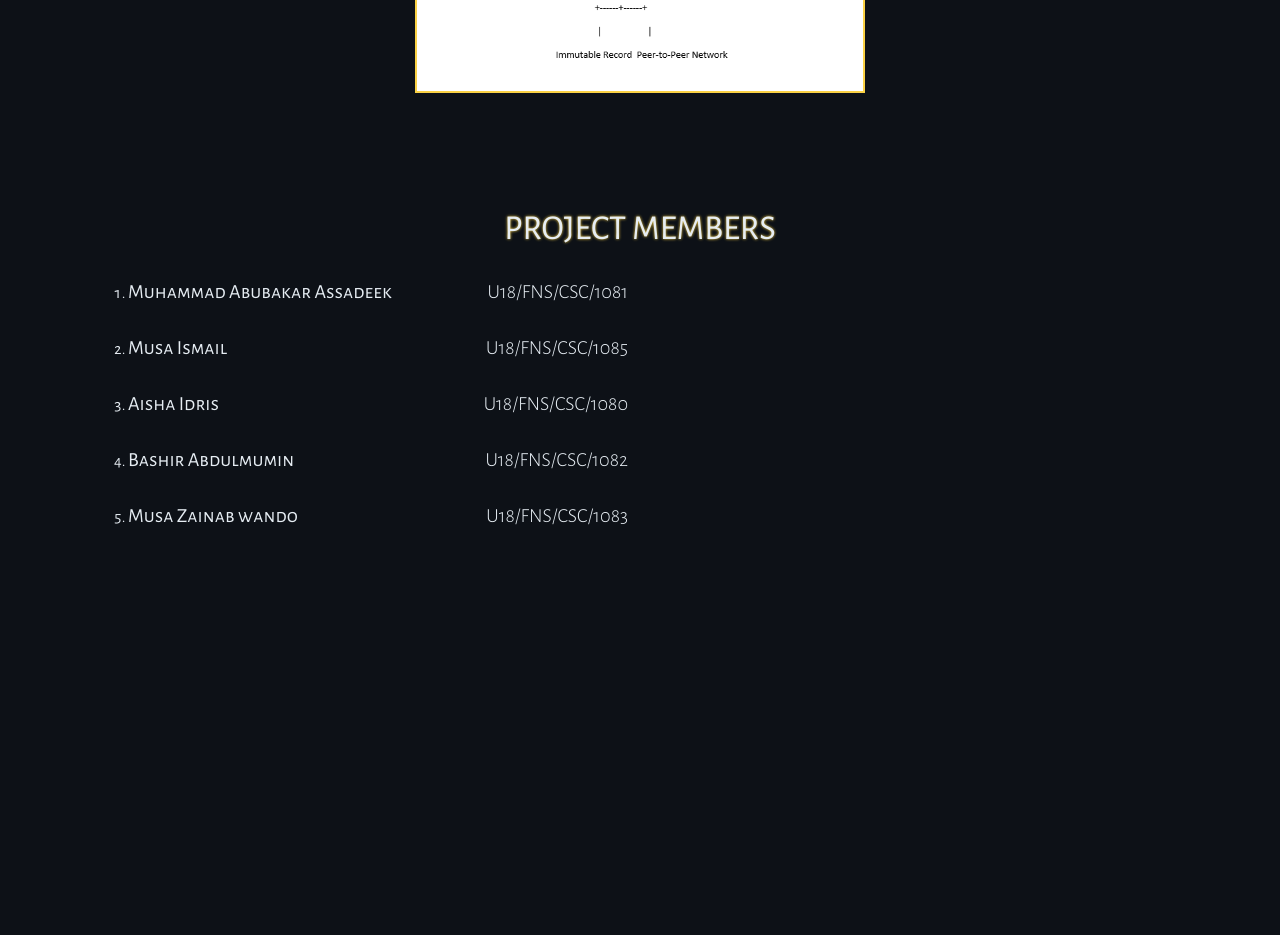
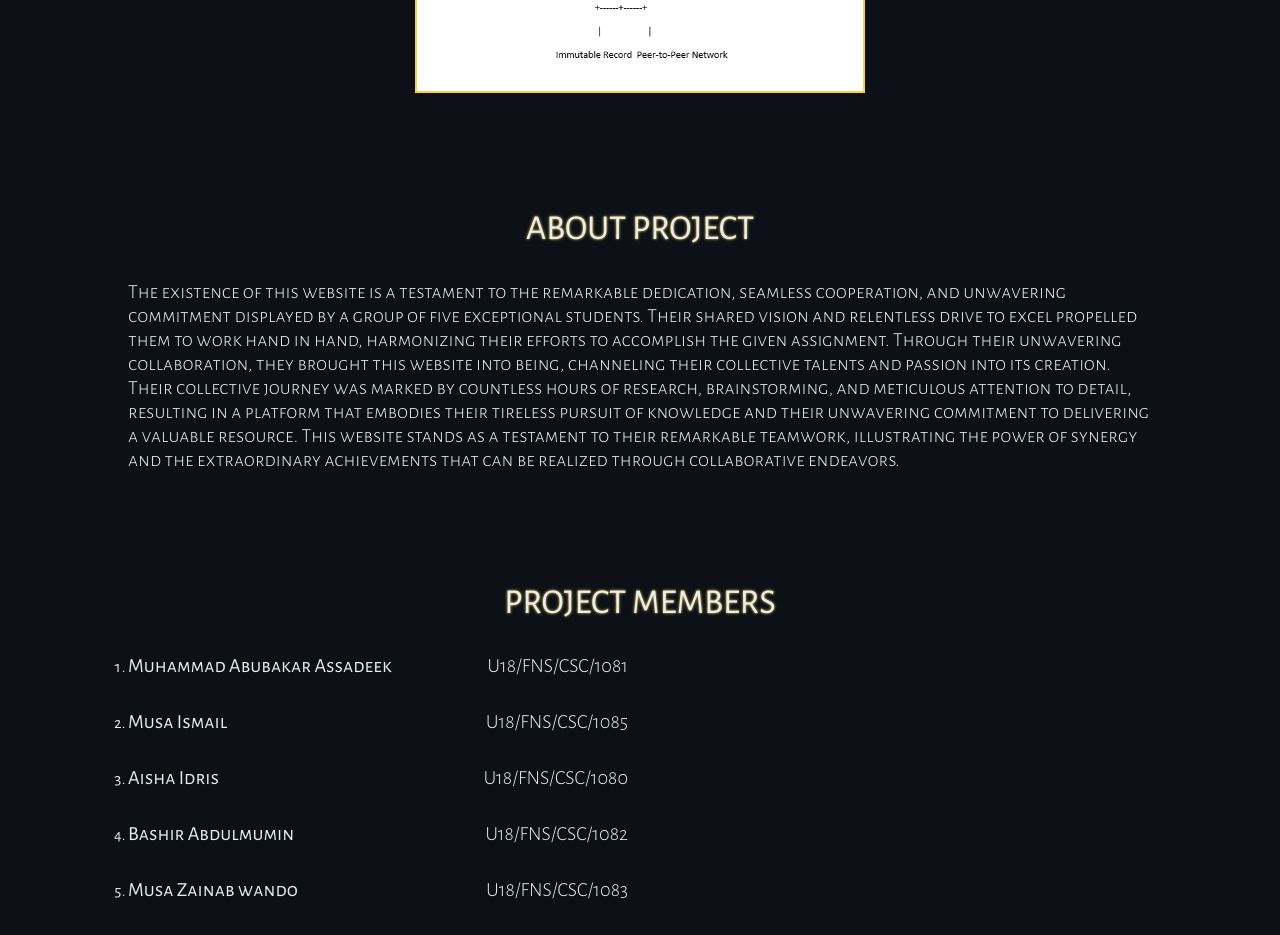
Before and after one commit to Officialibn1/groupziicsc413, a plain HTML site: page index.html in a window 1280 px wide. Shown: the part 2120-3055 px from the top of the page. Before the commit the page ends 2688 px from the top, so only its background shows below. Drawn offline with nearby package versions, Linux system fonts and the light colour scheme.

Commit message:
About section complete

```diff
--- a/index.html
+++ b/index.html
@@ -116,6 +116,19 @@
         </div>
     </section>
 
+    <!-- About Section -->
+    <section class="container">
+        <div class="about">
+            <h2 class="title">
+                ABOUT PROJECT
+            </h2>
+
+            <p class="lead">
+                The existence of this website is a testament to the remarkable dedication, seamless cooperation, and unwavering commitment displayed by a group of five exceptional students. Their shared vision and relentless drive to excel propelled them to work hand in hand, harmonizing their efforts to accomplish the given assignment. Through their unwavering collaboration, they brought this website into being, channeling their collective talents and passion into its creation. Their collective journey was marked by countless hours of research, brainstorming, and meticulous attention to detail, resulting in a platform that embodies their tireless pursuit of knowledge and their unwavering commitment to delivering a valuable resource. This website stands as a testament to their remarkable teamwork, illustrating the power of synergy and the extraordinary achievements that can be realized through collaborative endeavors.
+            </p>
+        </div>
+    </section>
+
     <!-- Members Section -->
     <section class="container">
         <div class="members">
@@ -144,6 +157,7 @@
     </section>
 
 
+
     <script src="index.js"></script>
 </body>
 </html>
```
